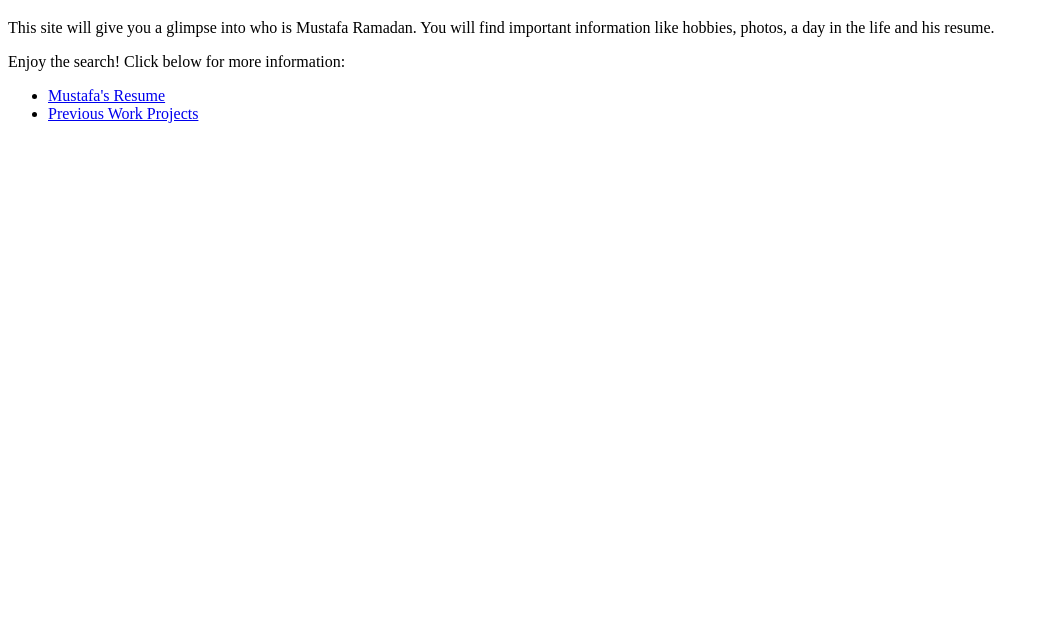
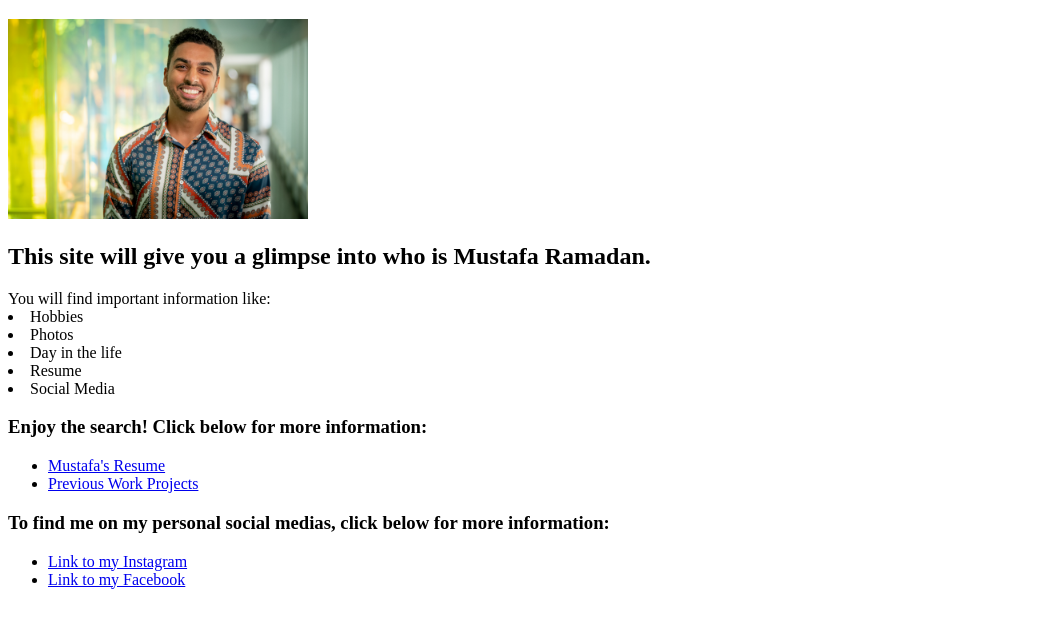
Before and after one commit to mustafaramadan4/PersonalWebsite, a website: page index.html in a window 1280 px wide. Shown: the part 61-688 px from the top of the page, without its empty margins (0-1049 px from the left). Drawn offline with Linux system fonts and the light colour scheme.

Commit message:
added image and external links to index

```diff
--- a/index.html
+++ b/index.html
@@ -7,11 +7,19 @@
     <h1>
       Who is Mustafa Ramadan?
     </h1>
+    <img src = "Headshot.jpg" width= 300 height= 200 alt= "Mustafa's epic photo :)">
+
     <p>
-      This site will give you a glimpse into who is Mustafa Ramadan. You will find important information like hobbies, photos, a day in the life and his resume.
+      <h2>This site will give you a glimpse into who is Mustafa Ramadan. </h2>
+        You will find important information like:
+        <li> Hobbies </li>
+        <li> Photos </li>
+        <li> Day in the life </li>
+        <li> Resume </li>
+        <li>Social Media</li>
     </p>
     <p>
-      Enjoy the search! Click below for more information:
+      <h3>Enjoy the search! Click below for more information:</h3>
       <ul>
         <li>
           <a href="html_serve/simple.html">
@@ -23,5 +31,18 @@
         </li>
       </ul>
     </p>
+    <p>
+      <h3>To find me on my personal social medias, click below for more information: </h3>
+      <ul>
+        <li>
+          <a href= "https://www.instagram.com/mr_ramadan1/?hl=en">
+          Link to my Instagram </a>
+        </li>
+        <li>
+          <a href= "https://www.facebook.com/mustafa.ramadan.10">
+          Link to my Facebook </a>
+        </li>
+      </ul>
+    </p>
   </body>
 </html>
```
Also changed, not shown: Headshot.jpg (added).
